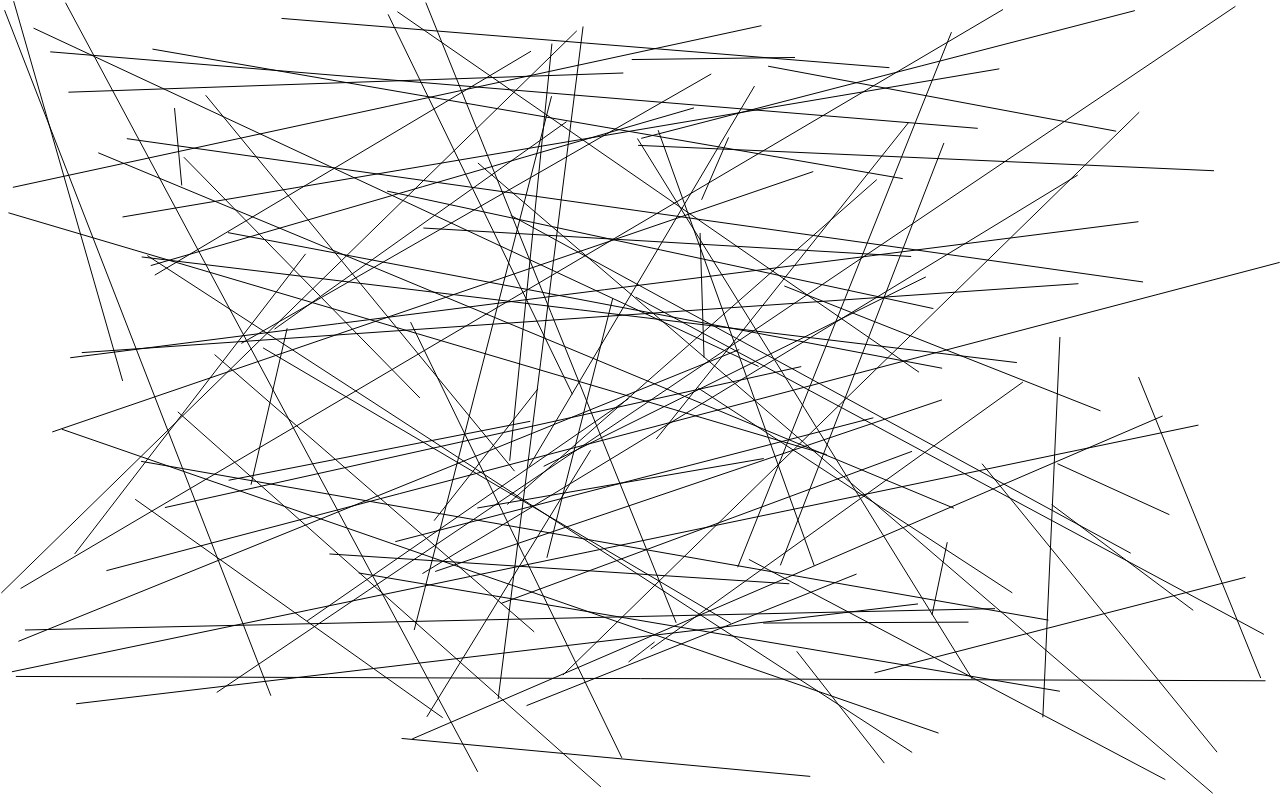
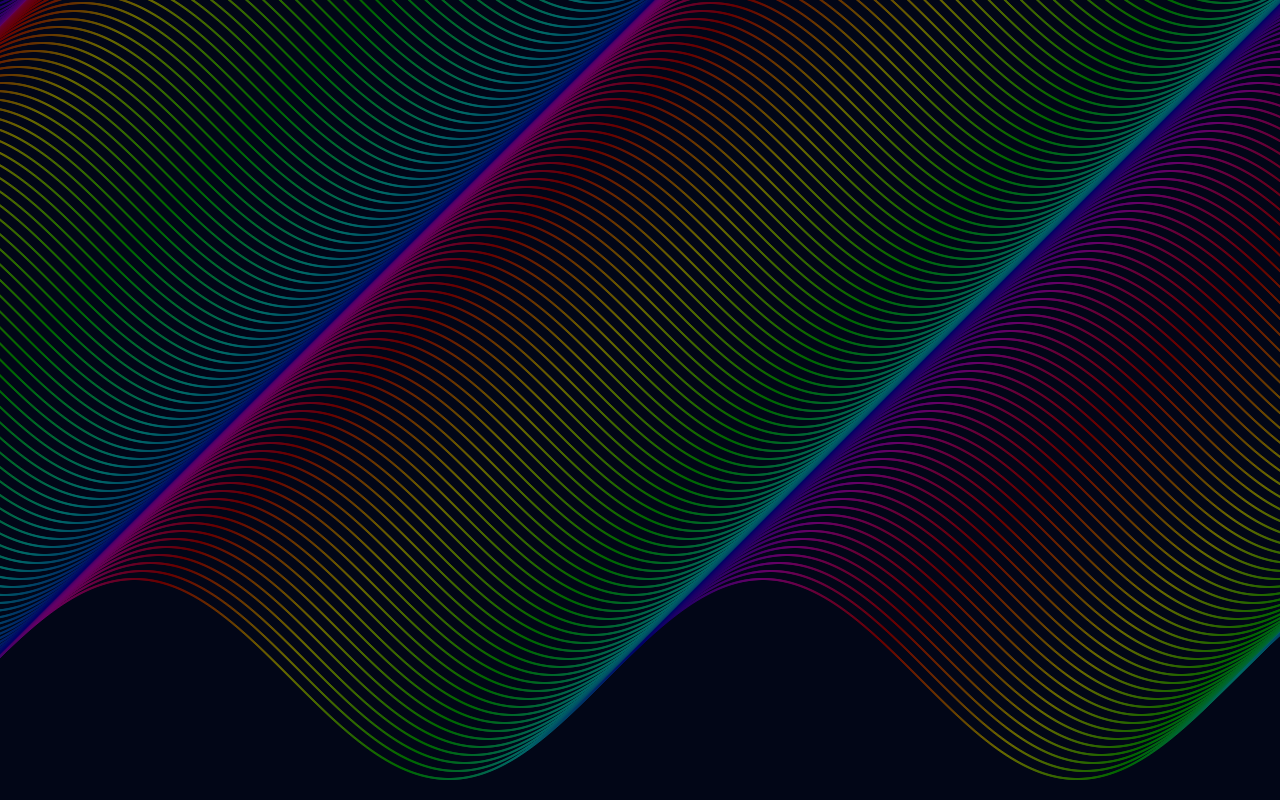
Before and after one commit to osgsm/coding-math, a website built with Vite: page src/episode2/index.html in a window 1280 px wide. Built offline with nearby package versions, Linux system fonts and the light colour scheme.

Commit message:
Add colorful sine wave

```diff
--- a/src/episode2/index.html
+++ b/src/episode2/index.html
@@ -6,7 +6,7 @@
     <title>Learning in Coding Math</title>
   </head>
   <body>
-    <canvas id="canvas"></canvas>
+    <canvas id="canvas" class="bg-slate-950"></canvas>
     <script type="module" src="./main.js"></script>
   </body>
 </html>
--- a/src/episode2/main.js
+++ b/src/episode2/main.js
@@ -2,12 +2,26 @@ import '../style.css';
 
 const canvas = document.querySelector('#canvas');
 const context = canvas.getContext('2d');
-const width = (canvas.width = window.innerWidth);
-const height = (canvas.height = window.innerHeight);
+const width = window.innerWidth;
+const height = window.innerHeight;
 
-for (let i = 0; i < 100; i += 1) {
-  context.beginPath();
-  context.moveTo(Math.random() * width, Math.random() * height);
-  context.lineTo(Math.random() * width, Math.random() * height);
-  context.stroke();
+// Fix blurry canvas
+const dpr = window.devicePixelRatio || 1;
+canvas.width = window.innerWidth * dpr;
+canvas.height = window.innerHeight * dpr;
+canvas.style.width = `${window.innerWidth}px`;
+canvas.style.height = `${window.innerHeight}px`;
+context.scale(dpr, dpr);
+
+context.translate(-width, height - 120);
+context.scale(1, -1);
+
+for (let angle = 0; angle < Math.PI * 20; angle += 0.01) {
+  const x = angle * 100;
+  const y = Math.sin(angle) * 100;
+
+  for (let i = 0; i < 200; i++) {
+    context.fillStyle = `hsl(${angle * 50}, 100%, 20%)`;
+    context.fillRect(x + i * 8, y + i * 8, 2, 2);
+  }
 }
```
